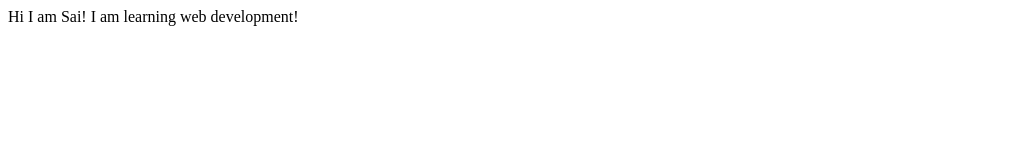
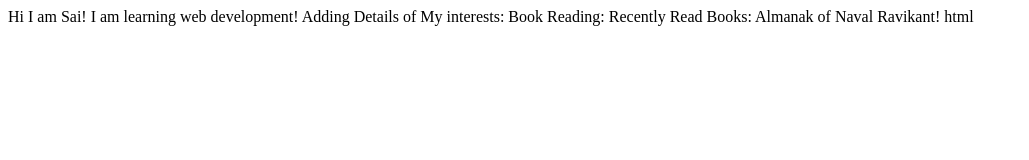
Before and after one commit to Sai-Kokate/sai-kokate-site, a plain HTML site: page index.html in a window 1280 px wide. Shown: the whole page, without its empty margins (0-1029 px from the left). Drawn offline with Linux system fonts and the light colour scheme.

Commit message:
adding interest details to the body

```diff
--- a/index.html
+++ b/index.html
@@ -9,5 +9,10 @@
 <body>
   Hi I am Sai!
   I am learning web development!
+
+  Adding Details of My interests:
+  Book Reading: Recently Read Books: Almanak of Naval Ravikant!
 </body>
 </html>
+
+html
```
